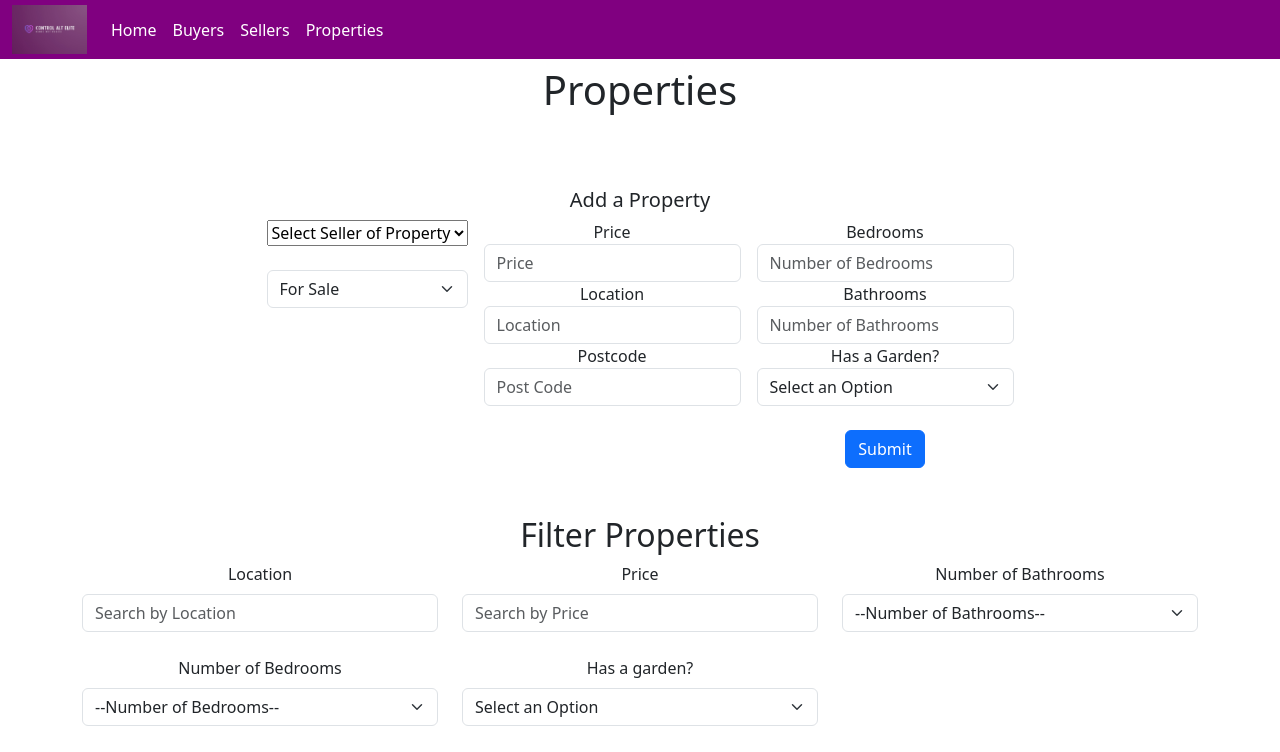
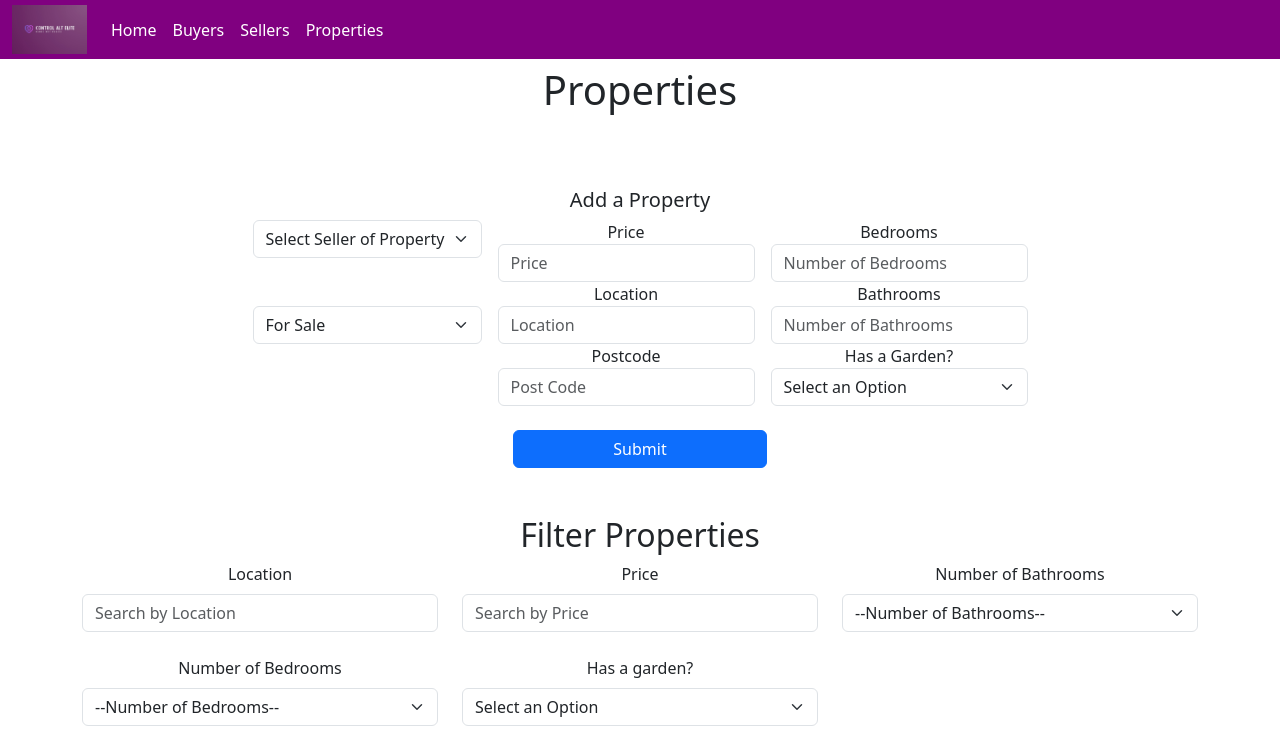
Before and after one commit to AndykingSkywalker/ctrl_alt_elite, a React (Create React App) app: page /properties in a window 1280 px wide. Shown: the top 752 px of the page. Built offline with nearby package versions, Linux system fonts and the light colour scheme; data requests are answered from the project's data file; grey boxes are pictures that could not be loaded.

Commit message:
added underline on hovering, centered button

```diff
--- a/src/App.css
+++ b/src/App.css
@@ -36,3 +36,9 @@
     transform: rotate(360deg);
   }
 }
+
+
+.navbar-nav .nav-link:hover{
+  color: rgb(255, 247, 20);
+  text-decoration: underline;
+}
--- a/src/Components/AddNewProperty.jsx
+++ b/src/Components/AddNewProperty.jsx
@@ -124,9 +124,11 @@ function AddNewProperty() {
                         </select>
 
                        <br />
-                       <div>
-                    <button className="btn btn-primary " type="submit" >Submit</button>
+                       <div style={{marginRight: "100px"}}>
                     </div>
+                    </div>
+                    <div className='row'>
+                    <button style={{margin:"auto", width: "20%", alignItems: "center"}} className="btn btn-primary " type="submit" >Submit</button>
                     </div>
                 </form>
 
--- a/src/Components/SellerDropDown.jsx
+++ b/src/Components/SellerDropDown.jsx
@@ -25,7 +25,7 @@ function SellerDropDown(props) {
     }
     return(
 
-        <select required value={props.value} onChange={props.onChange} >
+        <select className='form-select' required value={props.value} onChange={props.onChange} >
             <option value="">Select Seller of Property</option>
             {sellerNameComponent}
 
```
